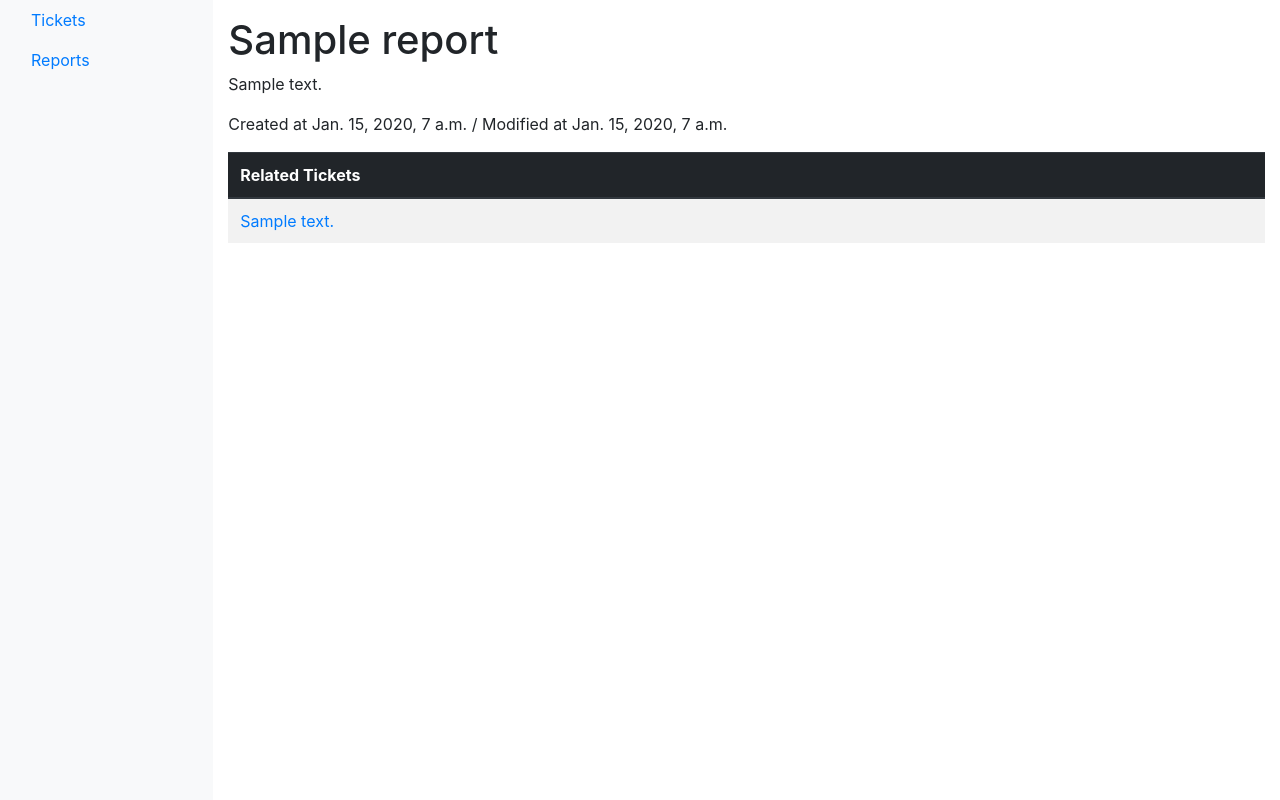
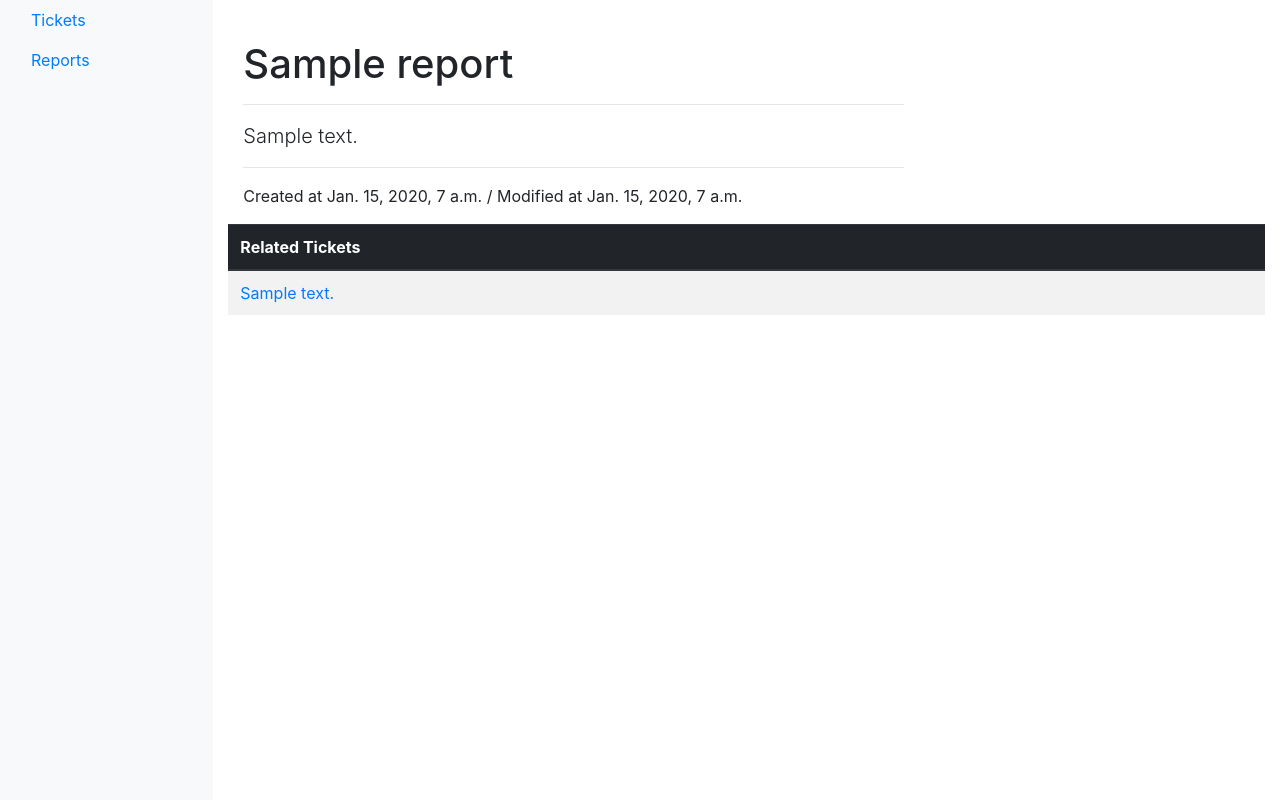
Before and after one commit to RonaldTheodoro/tcc-simple-ticket, a Django app: template apps/tickets/templates/reports/detail.html in a window 1280 px wide. Shown: the part 56-856 px from the top of the page. Run offline with Django 3.2, Linux system fonts and the light colour scheme; the template is opened without the code that fills it: values that come from a table or form of the project are taken from there, others are empty; tables that the repository leaves empty hold one stand-in row (values such as "Sample post"); parts of the project's set-up code (start-up, migrations or seed data) failed here and were passed over; some libraries are stand-ins or nearby versions.

Commit message:
move report info to a div

```diff
--- a/apps/tickets/templates/reports/detail.html
+++ b/apps/tickets/templates/reports/detail.html
@@ -1,9 +1,13 @@
 {% extends 'base.html' %}
 
 {% block content %}
-  <h1>{{ report.title }}</h1>
-  <p>{{ report.description }}</p>
-  <p>Created at {{ report.created }} / Modified at {{ report.modified }}</p>
+  <div class="col-lg-8">
+    <h1 class="mt-4">{{ report.title }}</h1>
+    <hr/>
+    <p class="lead">{{ report.description }}</p>
+    <hr/>
+    <p>Created at {{ report.created }} / Modified at {{ report.modified }}</p>
+  </div>
   <table class="table able-sm table-striped">
     <thead class="thead-dark">
       <tr>
```
